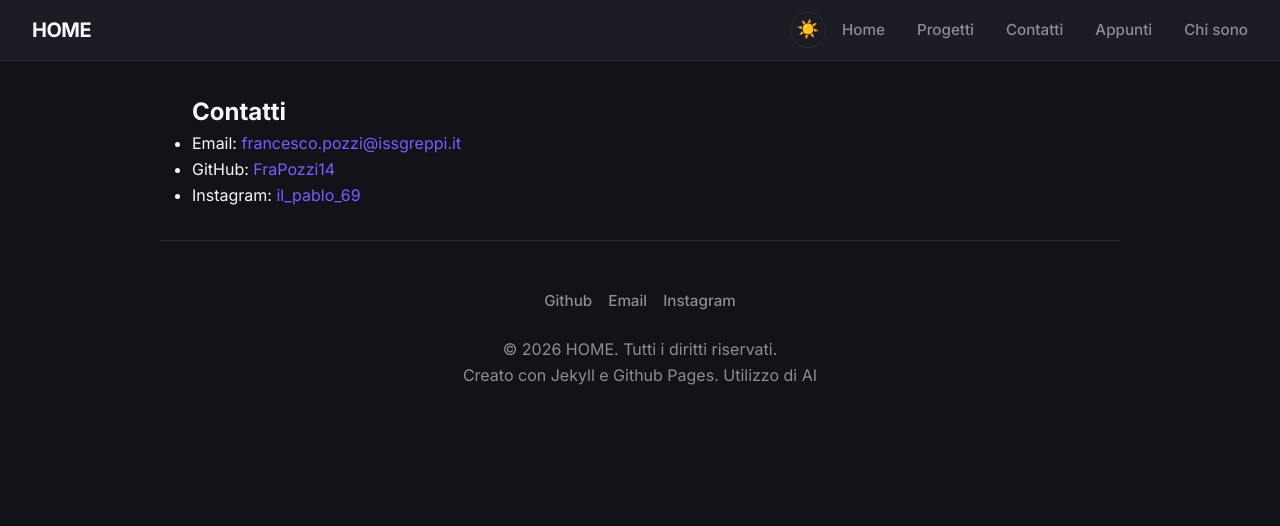
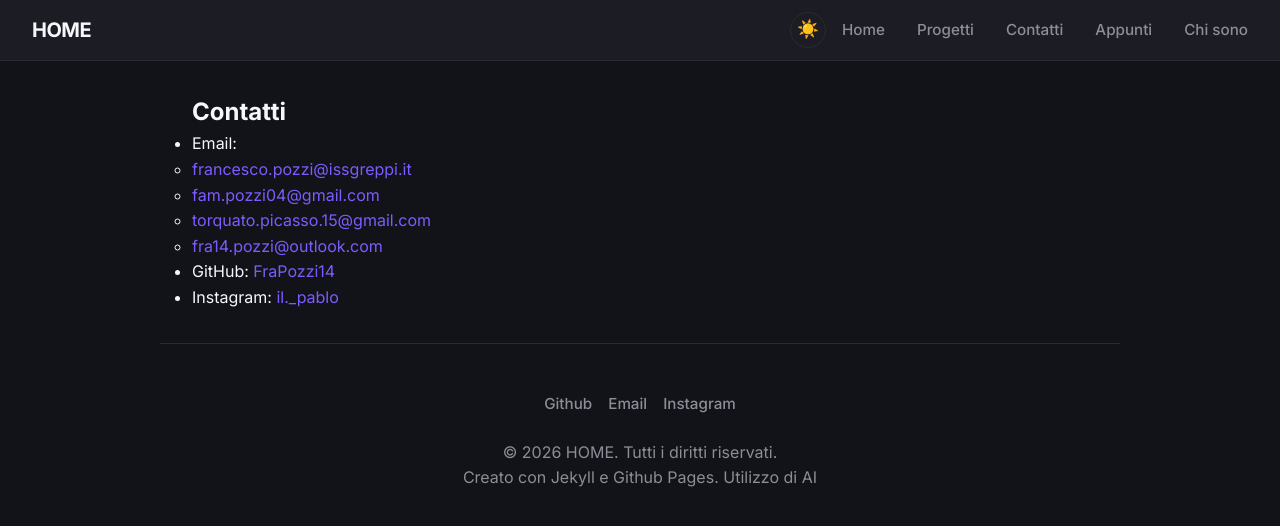
Before and after one commit to FraPozzi14/FraPozzi14.github.io, a Jekyll site: the page built from contatti.md, in a window 1280 px wide. Shown: the top 526 px of the page. Built offline with Jekyll 4.4.1, drawn with Linux system fonts in a browser that asks for light colours.

Commit message:
commit 17: modifica chi-sono e contatti, aggiunte altre e-mail

```diff
--- a/contatti.md
+++ b/contatti.md
@@ -4,6 +4,10 @@ layout: default
 ---
 ## Contatti
 
-- Email: [francesco.pozzi@issgreppi.it](mailto:francesco.pozzi@issgreppi.it)
+- Email:
+  - [francesco.pozzi@issgreppi.it](mailto:francesco.pozzi@issgreppi.it)
+  - [fam.pozzi04@gmail.com](mailto:fam.pozzi04@gmail.com)
+  - [torquato.picasso.15@gmail.com](mailto:torquato.picasso.15@gmail.com)
+  - [fra14.pozzi@outlook.com](mailto:fra14.pozzi@outlook.com)
 - GitHub: [FraPozzi14](https://github.com/FraPozzi14)
-- Instagram: [il_pablo_69](https://instagram.com/il_pablo_69)
+- Instagram: [il._pablo](https://instagram.com/il._pablo)
```
Also changed, not shown: chi-sono.md (+10 -3 lines).
